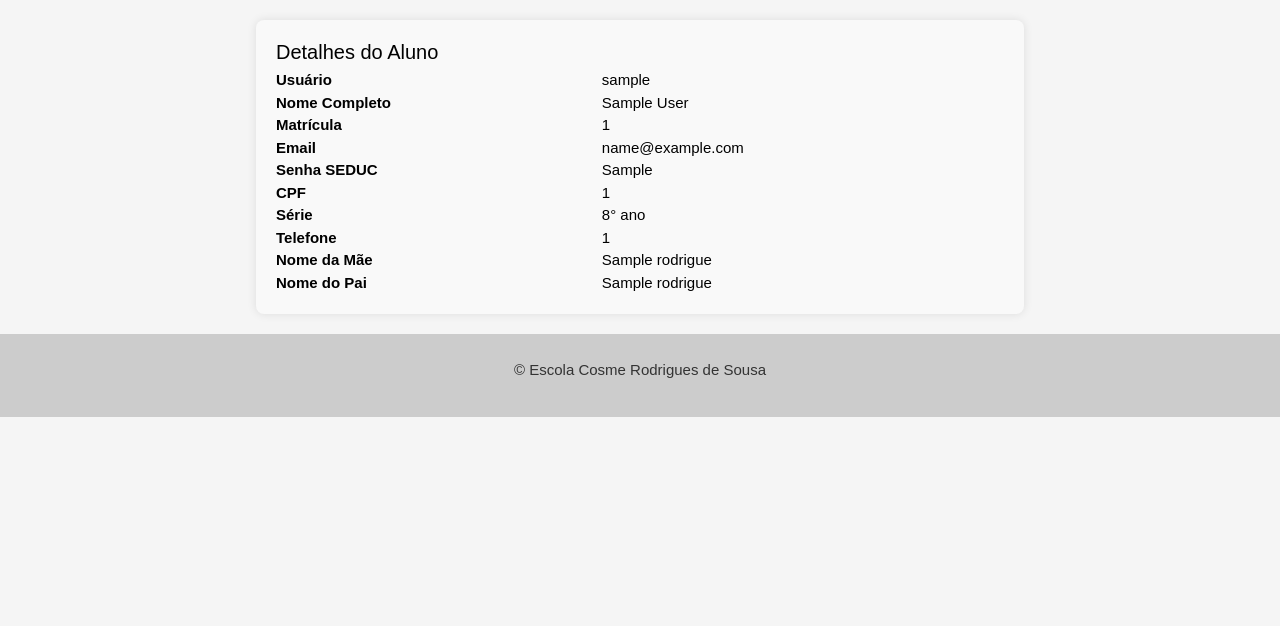
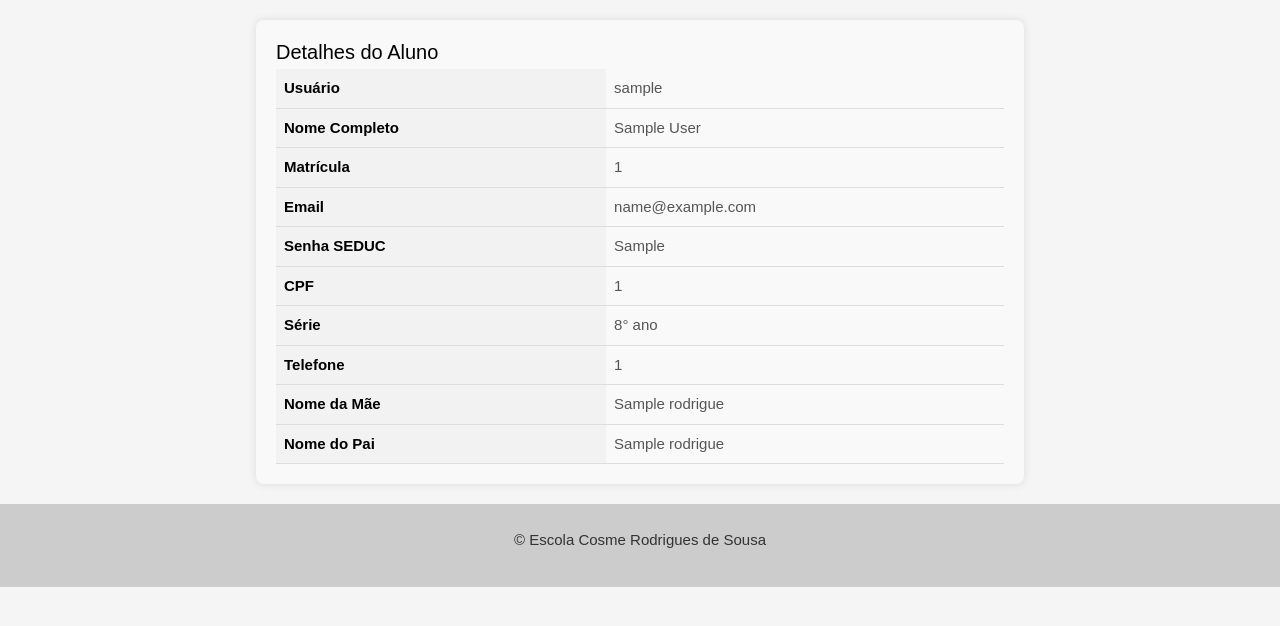
Before and after one commit to Lucas-Espindola-dev/Escola_Cosme_Rodrigues, a Django app: page /aluno/ in a window 1280 px wide. Shown: the part 50-676 px from the top of the page. Run offline with Django 5.2, Linux system fonts and the light colour scheme; a user stored in the database is signed in; tables that the repository leaves empty hold one stand-in row (values such as "Sample post"); some libraries are stand-ins or nearby versions.

Commit message:
Styling the table

```diff
--- a/static/css/styles.css
+++ b/static/css/styles.css
@@ -245,7 +245,20 @@ table {
     border-collapse: collapse;
 }
 
+th, td {
+    text-align: left;
+    padding: 8px;
+    border-bottom: 1px solid #ddd;
+}
 
+th {
+    background-color: #f2f2f2;
+    font-weight: bold;
+}
+
+td {
+    color: #555;
+}
 
 footer {
      background-color: #ccc;
```
